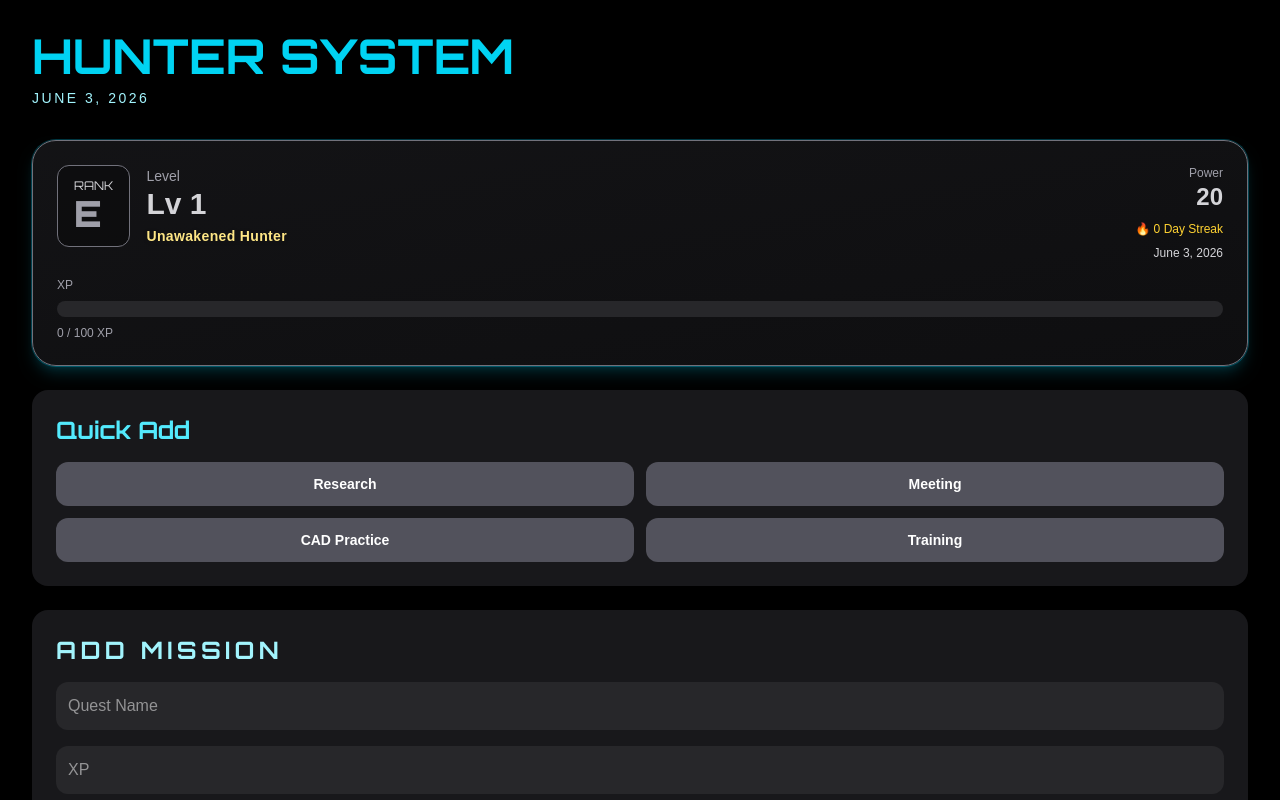
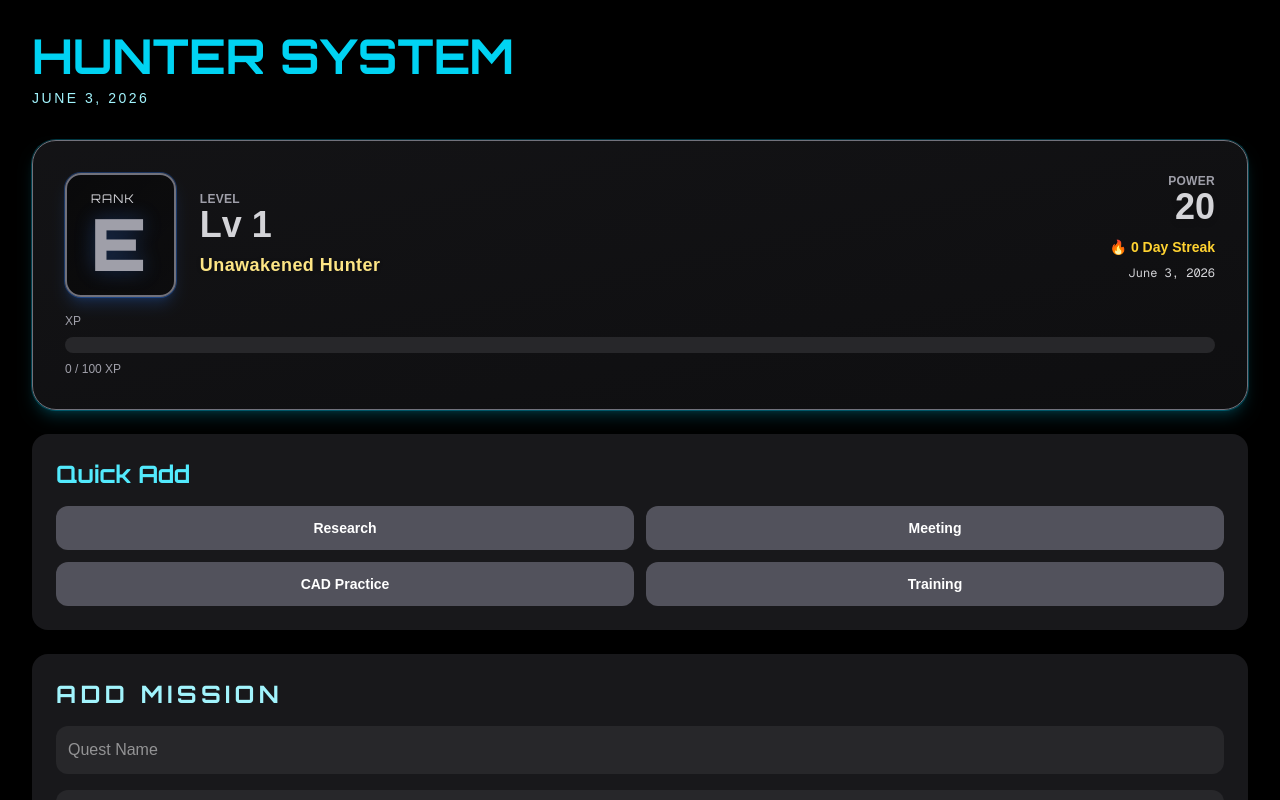
Before and after one commit to Saikat-cloud128/Hunter-System, a Next.js app: page / in a window 1280 px wide. Shown: the top 800 px of the page. Built offline with nearby package versions, Linux system fonts and the light colour scheme.

Commit message:
Character Panel Upgrade

```diff
--- a/app/page.tsx
+++ b/app/page.tsx
@@ -526,26 +526,26 @@ function quickAddQuest(name: string, stat: StatKey, xp: number) {
       </p>
 
       {/* LEVEL CARD */}
-        <div className={`bg-gradient-to-br from-zinc-900/80 to-zinc-900/60 p-6 rounded-3xl mb-6 border ${theme.border} border-opacity-50 shadow-lg shadow-cyan-500/20 ring-1 ring-cyan-500/30 ${theme.glow} transition-shadow`}>
-          <div className="flex items-start justify-between gap-6">
-            <div className="flex items-center gap-4">
-              <div className={`px-4 py-3 rounded-xl bg-black/30 border ${theme.border} border-opacity-30`}>
-                <div className="font-orbitron text-xs text-zinc-300 uppercase">Rank</div>
-                <div className={`font-orbitron text-4xl font-extrabold ${theme.accent} tracking-wide`}>{rank}</div>
+        <div className={`bg-gradient-to-br from-zinc-900/80 to-zinc-900/60 p-8 rounded-3xl mb-6 border ${theme.border} border-opacity-50 shadow-lg shadow-cyan-500/20 ring-1 ring-cyan-500/30 ${theme.glow} transition-shadow`}>
+          <div className="flex items-start justify-between gap-8">
+            <div className="flex items-center gap-6">
+              <div className={`px-6 py-4 rounded-2xl bg-gradient-to-br from-black/50 to-black/30 border-2 ${theme.border} border-opacity-60 shadow-lg ${theme.border === 'border-cyan-500' ? 'shadow-cyan-500/25' : 'shadow-blue-500/20'} ring-1 ${theme.border === 'border-cyan-500' ? 'ring-cyan-500/40' : 'ring-blue-500/30'}`}>
+                <div className="font-orbitron text-xs text-zinc-300 uppercase tracking-widest">Rank</div>
+                <div className={`font-orbitron text-7xl font-extrabold ${theme.accent} tracking-wider leading-none drop-shadow-lg`} style={{textShadow: `0 0 20px ${theme.border === 'border-cyan-500' ? 'rgba(34, 211, 238, 0.4)' : 'rgba(59, 130, 246, 0.3)'}`}}>{rank}</div>
               </div>
 
               <div>
-                <div className="text-sm text-zinc-400">Level</div>
-                <div className={`text-3xl font-bold ${theme.highlight}`}>Lv {level}</div>
-                <div className="mt-1 text-sm text-amber-200 font-semibold tracking-wide drop-shadow-sm">{title}</div>
+                <div className="text-xs text-zinc-400 uppercase tracking-wide font-semibold">Level</div>
+                <div className={`text-4xl font-extrabold ${theme.highlight} leading-none`}>Lv {level}</div>
+                <div className="mt-2 text-lg text-amber-200 font-semibold tracking-wide drop-shadow-sm">{title}</div>
               </div>
             </div>
 
             <div className="text-right">
-              <div className="text-xs text-zinc-400">Power</div>
-              <div className={`text-2xl font-semibold ${theme.highlight}`}>{power}</div>
-              <div className="mt-2 text-xs text-amber-300">🔥 {streak} Day Streak</div>
-              <div className={`mt-2 text-xs ${theme.highlight}`}>{currentDate}</div>
+              <div className="text-xs text-zinc-400 uppercase tracking-wide font-semibold">Power</div>
+              <div className={`text-4xl font-extrabold ${theme.highlight} leading-none drop-shadow-md`}>{power}</div>
+              <div className="mt-3 text-sm text-amber-300 font-semibold">🔥 {streak} Day Streak</div>
+              <div className={`mt-2 text-xs ${theme.highlight} font-mono`}>{currentDate}</div>
             </div>
           </div>
 
```
